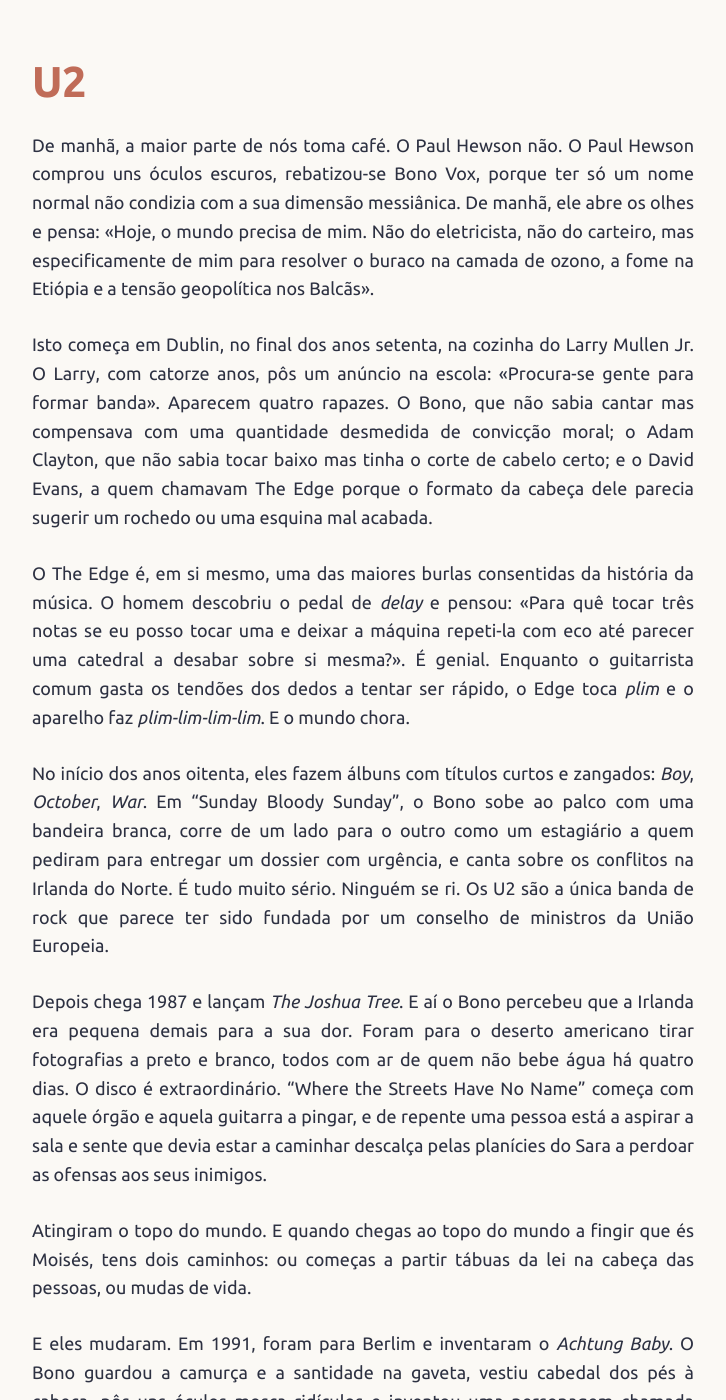
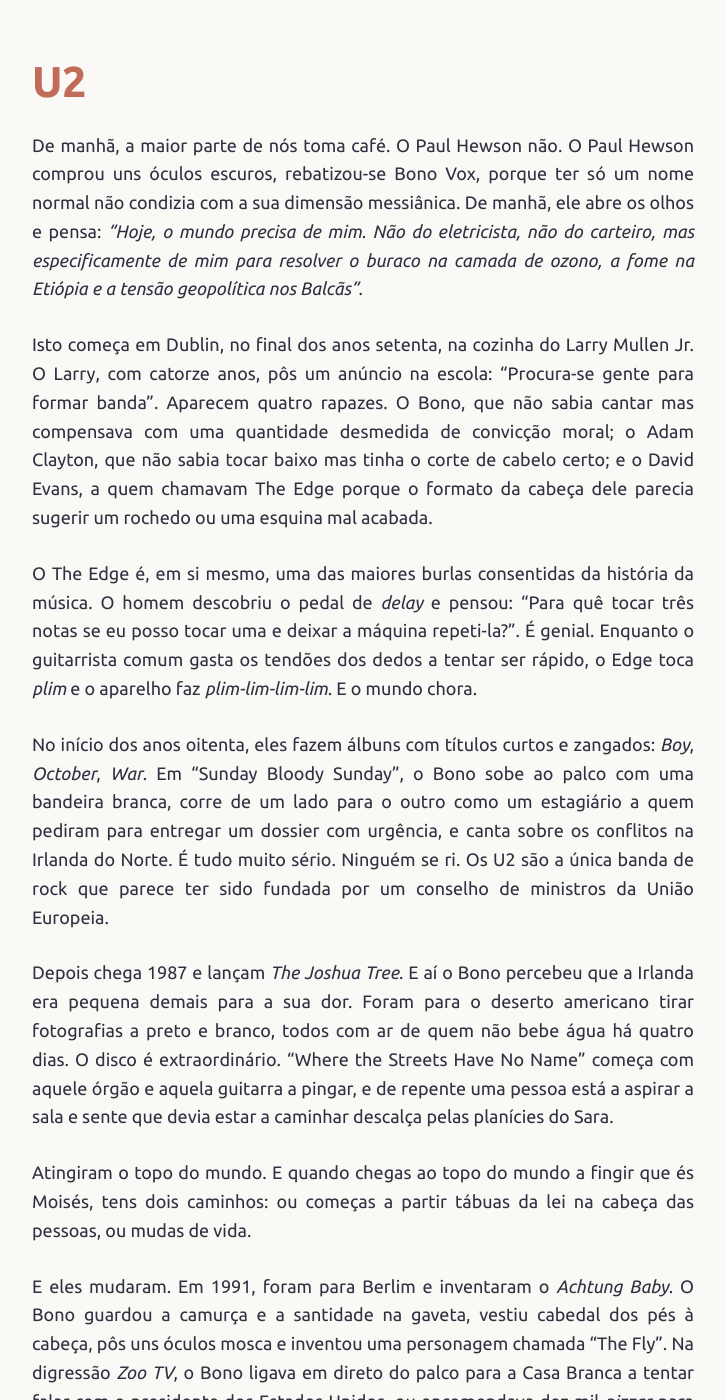
Before and after one commit to joaquim-capitao/musica, a Jekyll site: the page built from artistas/u2.md, in a window 1280 px wide and 1400 px high. Shown: the whole window, without its empty margins (277-1003 px from the left). Built offline with Jekyll 4.4.1, drawn with Linux system fonts in a browser that asks for light colours; our own code applies the rules of GitHub Pages for plain Markdown files; some of the changed text lies outside the part shown.

Commit message:
Atualizar o u2.md

```diff
--- a/artistas/u2.md
+++ b/artistas/u2.md
@@ -1,22 +1,24 @@
 # U2
 
-De manhã, a maior parte de nós toma café. O Paul Hewson não. O Paul Hewson comprou uns óculos escuros, rebatizou-se Bono Vox,  porque ter só um nome normal não condizia com a sua dimensão messiânica. De manhã, ele abre os olhes e pensa: «Hoje, o mundo precisa de mim. Não do eletricista, não do carteiro, mas especificamente de mim para resolver o buraco na camada de ozono, a fome na Etiópia e a tensão geopolítica nos Balcãs».
+De manhã, a maior parte de nós toma café. O Paul Hewson não. O Paul Hewson comprou uns óculos escuros, rebatizou-se Bono Vox,  porque ter só um nome normal não condizia com a sua dimensão messiânica. De manhã, ele abre os olhos e pensa: *"Hoje, o mundo precisa de mim. Não do eletricista, não do carteiro, mas especificamente de mim para resolver o buraco na camada de ozono, a fome na Etiópia e a tensão geopolítica nos Balcãs"*.
 
-Isto começa em Dublin, no final dos anos setenta, na cozinha do Larry Mullen Jr. O Larry, com catorze anos, pôs um anúncio na escola: «Procura-se gente para formar banda». Aparecem quatro rapazes. O Bono, que não sabia cantar mas compensava com uma quantidade desmedida de convicção moral; o Adam Clayton, que não sabia tocar baixo mas tinha o corte de cabelo certo; e o David Evans, a quem chamavam The Edge porque o formato da cabeça dele parecia sugerir um rochedo ou uma esquina mal acabada.
+Isto começa em Dublin, no final dos anos setenta, na cozinha do Larry Mullen Jr. O Larry, com catorze anos, pôs um anúncio na escola: "Procura-se gente para formar banda". Aparecem quatro rapazes. O Bono, que não sabia cantar mas compensava com uma quantidade desmedida de convicção moral; o Adam Clayton, que não sabia tocar baixo mas tinha o corte de cabelo certo; e o David Evans, a quem chamavam The Edge porque o formato da cabeça dele parecia sugerir um rochedo ou uma esquina mal acabada.
 
-O The Edge é, em si mesmo, uma das maiores burlas consentidas da história da música. O homem descobriu o pedal de *delay* e pensou: «Para quê tocar três notas se eu posso tocar uma e deixar a máquina repeti-la com eco até parecer uma catedral a desabar sobre si mesma?». É genial. Enquanto o guitarrista comum gasta os tendões dos dedos a tentar ser rápido, o Edge toca *plim* e o aparelho faz *plim-lim-lim-lim*. E o mundo chora.
+O The Edge é, em si mesmo, uma das maiores burlas consentidas da história da música. O homem descobriu o pedal de *delay* e pensou: "Para quê tocar três notas se eu posso tocar uma e deixar a máquina repeti-la?". É genial. Enquanto o guitarrista comum gasta os tendões dos dedos a tentar ser rápido, o Edge toca *plim* e o aparelho faz *plim-lim-lim-lim*. E o mundo chora.
 
 No início dos anos oitenta, eles fazem álbuns com títulos curtos e zangados: *Boy*, *October*, *War*. Em "Sunday Bloody Sunday", o Bono sobe ao palco com uma bandeira branca, corre de um lado para o outro como um estagiário a quem pediram para entregar um dossier com urgência, e canta sobre os conflitos na Irlanda do Norte. É tudo muito sério. Ninguém se ri. Os U2 são a única banda de rock que parece ter sido fundada por um conselho de ministros da União Europeia.
 
-Depois chega 1987 e lançam *The Joshua Tree*. E aí o Bono percebeu que a Irlanda era pequena demais para a sua dor. Foram para o deserto americano tirar fotografias a preto e branco, todos com ar de quem não bebe água há quatro dias. O disco é extraordinário. "Where the Streets Have No Name" começa com aquele órgão e aquela guitarra a pingar, e de repente uma pessoa está a aspirar a sala e sente que devia estar a caminhar descalça pelas planícies do Sara a perdoar as ofensas aos seus inimigos.
+Depois chega 1987 e lançam *The Joshua Tree*. E aí o Bono percebeu que a Irlanda era pequena demais para a sua dor. Foram para o deserto americano tirar fotografias a preto e branco, todos com ar de quem não bebe água há quatro dias. O disco é extraordinário. "Where the Streets Have No Name" começa com aquele órgão e aquela guitarra a pingar, e de repente uma pessoa está a aspirar a sala e sente que devia estar a caminhar descalça pelas planícies do Sara.
 
 Atingiram o topo do mundo. E quando chegas ao topo do mundo a fingir que és Moisés, tens dois caminhos: ou começas a partir tábuas da lei na cabeça das pessoas, ou mudas de vida.
 
-E eles mudaram. Em 1991, foram para Berlim e inventaram o *Achtung Baby*. O Bono guardou a camurça e a santidade na gaveta, vestiu cabedal dos pés à cabeça, pôs uns óculos mosca ridículos e inventou uma personagem chamada "The Fly". Na digressão *Zoo TV*, o Bono ligava em direto do palco para a Casa Branca a tentar falar com o presidente dos Estados Unidos, ou encomendava dez mil *pizzas* para o estádio. É o auge da decadência lúcida. Se vais ser arrogante, sê arrogante ao ponto de mandar vir *pizzas* familiares para setenta mil pessoas.
+E eles mudaram. Em 1991, foram para Berlim e inventaram o *Achtung Baby*. O Bono guardou a camurça e a santidade na gaveta, vestiu cabedal dos pés à cabeça, pôs uns óculos mosca e inventou uma personagem chamada "The Fly". Na digressão *Zoo TV*, o Bono ligava em direto do palco para a Casa Branca a tentar falar com o presidente dos Estados Unidos, ou encomendava dez mil *pizzas* para o estádio. É o auge da decadência lúcida. Se vais ser arrogante, sê arrogante ao ponto de mandar vir *pizzas* familiares para setenta mil pessoas.
 
-Mais tarde, nos anos 2000, já cansados de serem cínicos, voltam a ser o U2 dos abraços cósmicos. Lançam "Beautiful Day" e "Vertigo", ganham mais vinte e cinco Grammys (que já deviam usar como calços para as portas dos estúdios), e montam uma digressão com uma estrutura chamada "A Garra".
+Mais tarde, nos anos 2000, já cansados de serem cínicos, voltam a ser o U2 dos abraços cósmicos. Lançam "Beautiful Day" e "Vertigo" e ganham mais vinte e cinco Grammys (que já deviam usar como calços para as portas dos estúdios).
 
-E depois, em 2014, cometeram o maior atentado à privacidade digital desde a invenção da Internet: colocaram o álbum *Songs of Innocence* à força dentro do iPhone de quinhentos milhões de pessoas. Tu acordavas, pegavas no telemóvel para pôr o despertador ou ver se a tua mãe tinha ligado, e tinhas o Bono Vox dentro do teu bolso, a sussurrar-te ao ouvido sem pedires licença. Foi uma comoção. As pessoas queriam saber apagar o disco mais depressa do que queriam a paz no Médio Oriente.
+Depois, em 2014, cometeram o maior atentado à privacidade digital desde a invenção da Internet: colocaram o álbum *Songs of Innocence* à força dentro do iPhone de quinhentos milhões de pessoas.
+
+Tu acordavas, pegavas no telemóvel para pôr o despertador ou ver se a tua mãe tinha ligado, e tinhas o Bono Vox dentro do teu bolso, a sussurrar-te ao ouvido sem pedires licença. Foi uma comoção. As pessoas queriam saber apagar o disco mais depressa do que queriam a paz no Médio Oriente.
 
 Hoje, olhas para os U2 e é impossível não sentir um certo fascínio desconfiado. O Bono passou de rapaz de subúrbio a homem que sussurra ao ouvido do Papa e de presidentes americanos sobre dívida externa, sempre de óculos escuros coloridos, como se estivesse numa consulta de oftalmologia permanente há trinta e cinco anos.
 
```
